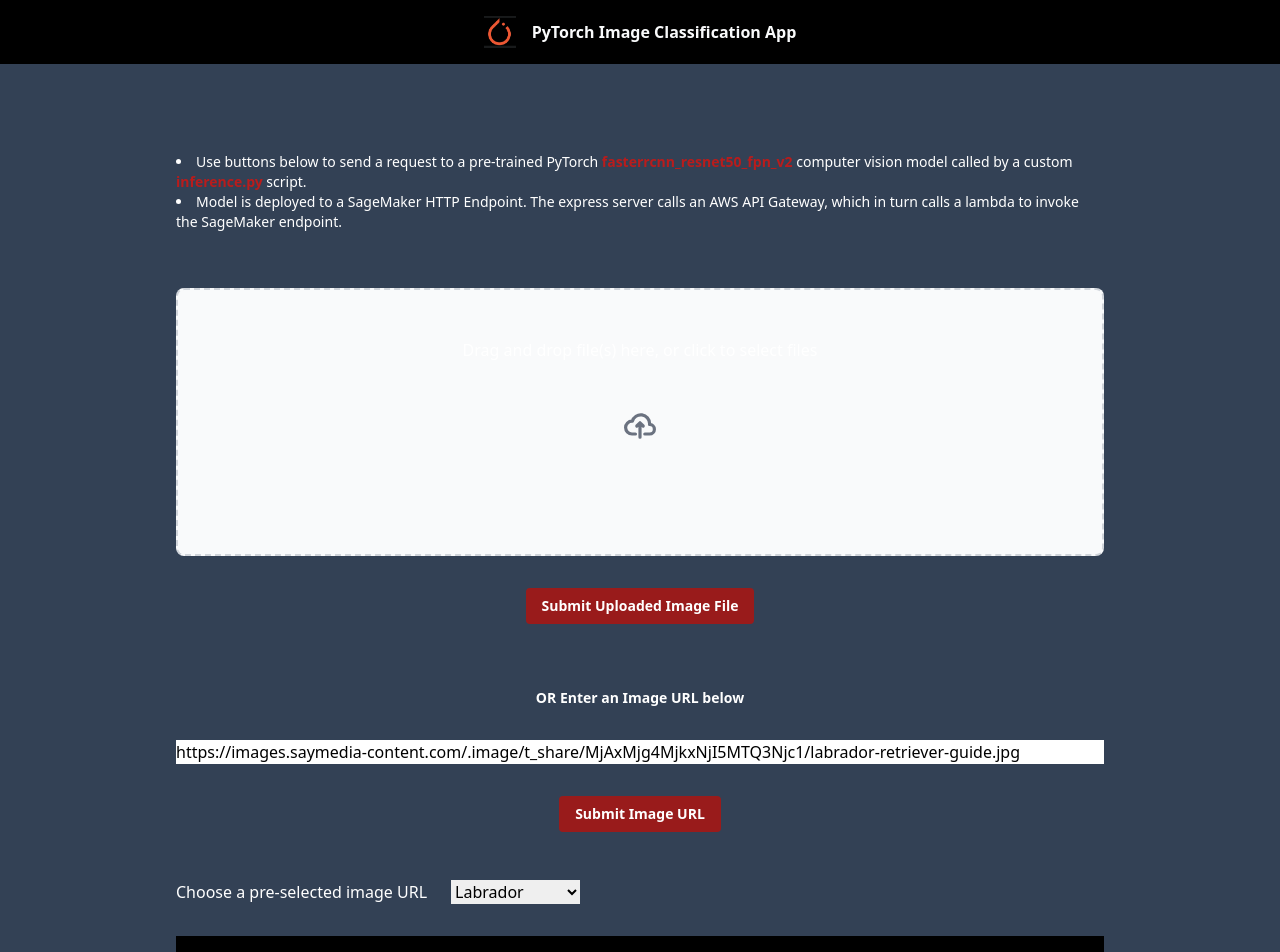
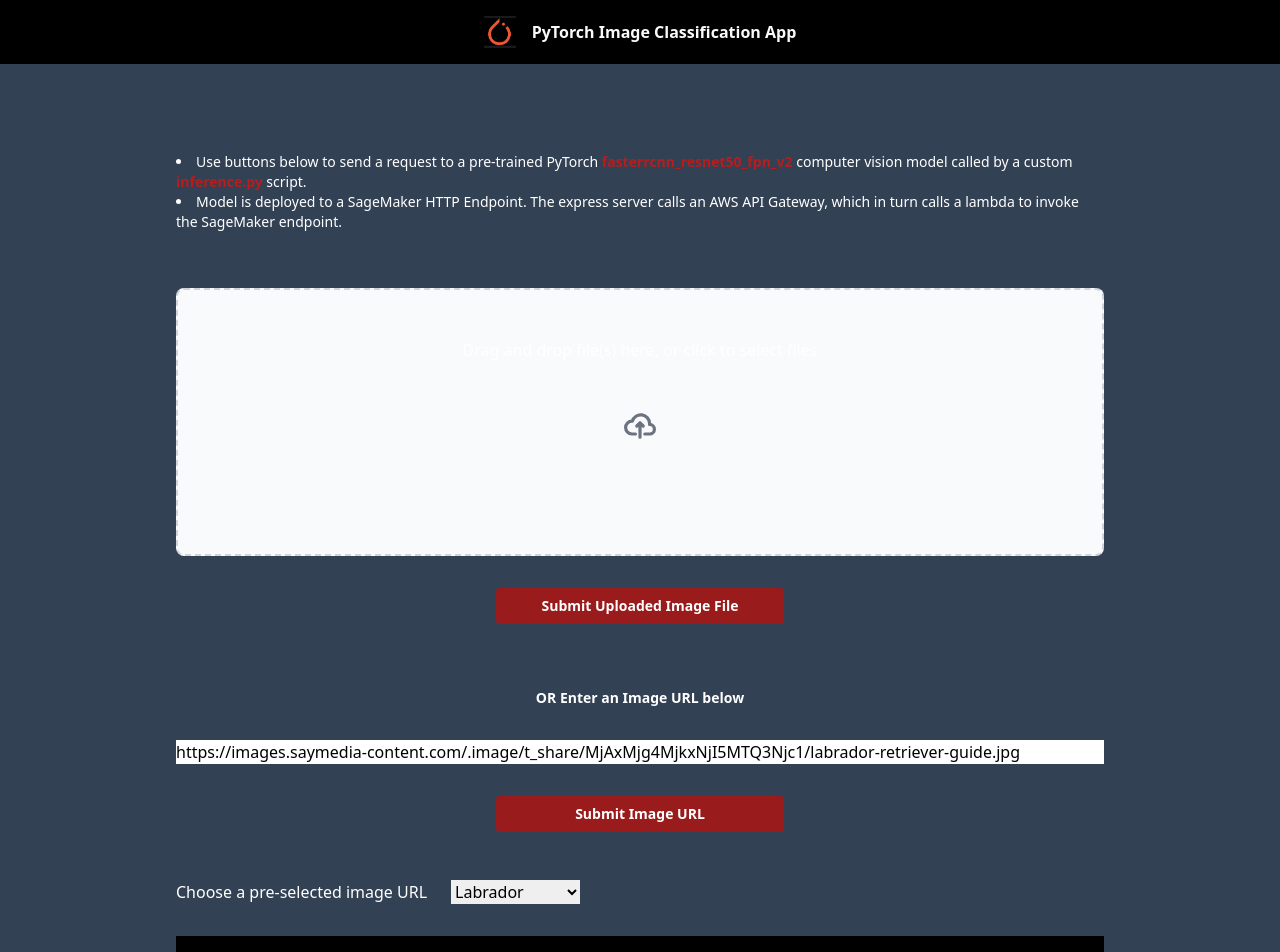
Before and after one commit to Mike11199/PyTorch-Image-Classification-Java-Flask-TypeScript, a React (Vite) app in the folder frontend/: page / in a window 1280 px wide. Shown: the top 952 px of the page. Built offline with nearby package versions, Linux system fonts and the light colour scheme.

Commit message:
add logic for only selcting certain images and spinners to buttons

```diff
--- a/frontend/src/assets/components/Dropzone.tsx
+++ b/frontend/src/assets/components/Dropzone.tsx
@@ -1,13 +1,20 @@
 import { useDropzone } from "react-dropzone";
-import { useCallback, useState, useMemo } from "react";
+import { useCallback, useMemo } from "react";
 
-const DropZone = ({ buttonFunction }: any) => {
-  const [selectedImages, setSelectedImages] = useState<any>([]);
+interface DropZoneProps {
+  uploadedImages: [];
+  setterUploadedImages: React.Dispatch<React.SetStateAction<any>>;
+  loading: boolean;
+}
 
-  const onDrop = useCallback((acceptedFiles: any, rejectedFiles: any) => {
-    acceptedFiles.forEach((file: any) => {
-      setSelectedImages([file]);
-    });
+const DropZone = ({ setterUploadedImages, uploadedImages, loading }: DropZoneProps) => {
+  const onDrop = useCallback(async (acceptedFiles: any, rejectedFiles: any) => {
+    for (const file of acceptedFiles) {
+      const blob = await fileToBlob(file);
+      setterUploadedImages([blob]);
+      console.log(file);
+      console.log(blob);
+    }
   }, []);
 
   const {
@@ -16,15 +23,13 @@ const DropZone = ({ buttonFunction }: any) => {
     isDragActive,
     isDragAccept,
     isDragReject,
-  } = useDropzone({ onDrop });
-
-  const handleImageUpload = async () => {
-    const blobs = selectedImages.map((file: any) => {
-      return new Blob([file], { type: file.type });
-    });
-    console.log(blobs[0]);
-    await buttonFunction(blobs[0]);
-  };
+  } = useDropzone({
+    onDrop,
+    multiple: false,
+    accept: {
+      "image/*": [".jpg", ".jpeg", ".png"],
+    },
+  });
 
   const style = useMemo(
     () => ({
@@ -33,6 +38,19 @@ const DropZone = ({ buttonFunction }: any) => {
     }),
     [isDragAccept, isDragReject]
   );
+
+  const fileToBlob = (file: File): Promise<Blob> => {
+    return new Promise((resolve) => {
+      const reader = new FileReader();
+      reader.onload = () => {
+        const blob = new Blob([reader.result as ArrayBuffer], {
+          type: file.type,
+        });
+        resolve(blob);
+      };
+      reader.readAsArrayBuffer(file);
+    });
+  };
 
   return (
     <div className="mx-44">
@@ -44,11 +62,15 @@ const DropZone = ({ buttonFunction }: any) => {
         {isDragActive ? (
           <p className="text-white mt-12">Drop file(s) here ...</p>
         ) : (
-          <p className="text-white mt-12">
-            Drag and drop file(s) here, or click to select files
-          </p>
+          loading ? (
+            <p className="text-white mt-12">Processing image...</p>
+          ) : (
+            <p className="text-white mt-12">
+              Drag and drop file(s) here, or click to select files
+            </p>
+          )
         )}
-        {selectedImages.length == 0 && (
+        {uploadedImages.length == 0 && (
           <svg
             className="w-8 h-8 mb-4 text-gray-500 dark:text-gray-400"
             aria-hidden="true"
@@ -66,8 +88,8 @@ const DropZone = ({ buttonFunction }: any) => {
           </svg>
         )}
         <div className="mb-12">
-          {selectedImages.length > 0 &&
-            selectedImages.map((image: any, index: any) => (
+          {uploadedImages.length > 0 &&
+            uploadedImages.map((image: any, index: any) => (
               <img
                 className="h-44 rounded-md shadow-md"
                 src={`${URL.createObjectURL(image)}`}
@@ -77,15 +99,6 @@ const DropZone = ({ buttonFunction }: any) => {
             ))}
         </div>
       </div>
-
-      <div className="mt-8 mb-16">
-        <button
-          className="bg-red-800 hover:bg-red-700 text-white font-bold py-2 px-4 rounded text-sm"
-          onClick={handleImageUpload}
-        >
-          Submit Uploaded Image File
-        </button>
-      </div>
     </div>
   );
 };
--- a/frontend/src/assets/components/HomePage.tsx
+++ b/frontend/src/assets/components/HomePage.tsx
@@ -1,6 +1,6 @@
 import axios from "axios";
 import { useState } from "react";
-import { LineWave } from "react-loader-spinner";
+import { LineWave, ColorRing } from "react-loader-spinner";
 import DropZone from "./Dropzone";
 
 const HomePage = () => {
@@ -9,6 +9,7 @@ const HomePage = () => {
   );
   const [pyTorchImageResponse, setPyTorchImageResponse] = useState("");
   const [loading, setLoading] = useState(false);
+  const [uploadedImages, setUploadedImages] = useState<any>([]);
 
   function clearCanvas() {
     const canvas = document.getElementById(
@@ -122,7 +123,34 @@ const HomePage = () => {
           </li>
         </div>
 
-        <DropZone buttonFunction={fetchPyTorchAnalysis} />
+        <DropZone
+          setterUploadedImages={setUploadedImages}
+          uploadedImages={uploadedImages}
+          loading={loading}
+        />
+        <div className="mt-8 mb-16">
+          <button
+            className="bg-red-800 hover:bg-red-700 text-white font-bold py-2 px-4 rounded text-sm w-72"
+            onClick={() => fetchPyTorchAnalysis(uploadedImages[0])}
+          >
+            <div className="flex justify-center items-center gap-4">
+              Submit Uploaded Image File
+              {loading && (
+                <ColorRing
+                  height="20"
+                  width="20"
+                  colors={[
+                    "#ffffff",
+                    "#ffffff",
+                    "#ffffff",
+                    "#ffffff",
+                    "#ffffff",
+                  ]}
+                />
+              )}
+            </div>
+          </button>
+        </div>
 
         <div className="text-sm text-white mb-8 font-semibold">
           OR Enter an Image URL below
@@ -140,9 +168,24 @@ const HomePage = () => {
         <div className="flex justify-center gap-14">
           <button
             onClick={() => fetchPyTorchAnalysisUsingImageURL(inputValue)}
-            className="bg-red-800 hover:bg-red-700 text-white font-bold py-2 px-4 rounded text-sm"
+            className="bg-red-800 hover:bg-red-700 text-white font-bold py-2 px-4 rounded text-sm w-72"
           >
-            Submit Image URL
+            <div className="flex justify-center items-center gap-4">
+              Submit Image URL
+              {loading && (
+                <ColorRing
+                  height="20"
+                  width="20"
+                  colors={[
+                    "#ffffff",
+                    "#ffffff",
+                    "#ffffff",
+                    "#ffffff",
+                    "#ffffff",
+                  ]}
+                />
+              )}
+            </div>
           </button>
         </div>
         <div className="text-white text-left mx-44 mt-12">
```
